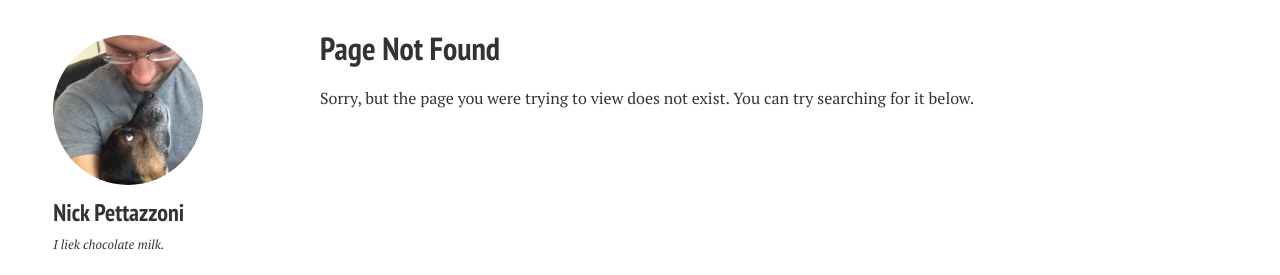
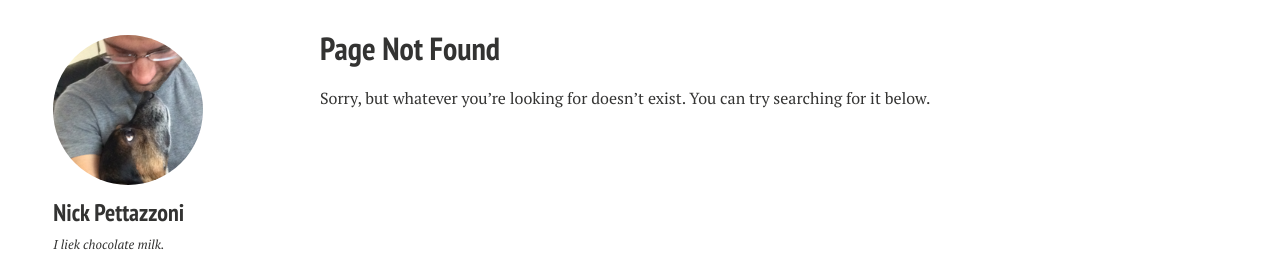
Before and after one commit to pettazz/pettazz.com, a Jekyll site: the page built from 404.md, in a window 1280 px wide. Shown: the part 423-698 px from the top of the page. Built offline with Jekyll 4.4.1, drawn with Linux system fonts in a browser that asks for light colours; nearby versions of some CDN libraries.

Commit message:
not sure why code tags arent always getting the good style but ok

```diff
--- a/404.md
+++ b/404.md
@@ -9,7 +9,7 @@
 sitemap: false
 ---
 
-Sorry, but the page you were trying to view does not exist. You can try searching for it below.
+Sorry, but whatever you're looking for doesn't exist. You can try searching for it below.
 
 <script type="text/javascript">
   var GOOG_FIXURL_LANG = 'en';
--- a/_sass/typography.scss
+++ b/_sass/typography.scss
@@ -127,7 +127,8 @@
 	font-family: $code-font;
 }
 p,
-li {
+li,
+dd {
 	code {
 		@include font-rem(12);
 		line-height: 1.5;
```
